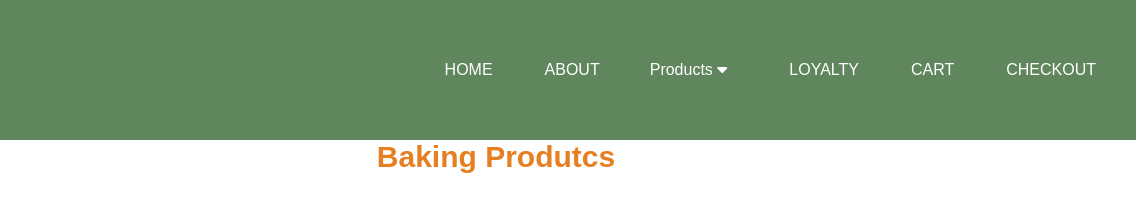
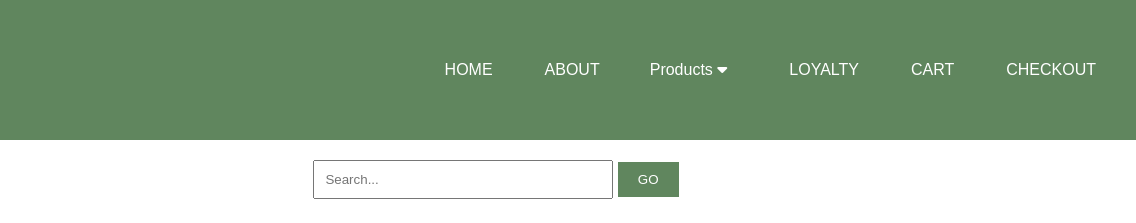
Before and after one commit to oshadhikawshani/wdos, a plain HTML site: page baking-page.html in a window 1280 px wide. Shown: the top 223 px of the page, 144-1280 px from the left. Drawn offline with Linux system fonts and the light colour scheme.

Commit message:
Update baking-page.html

```diff
--- a/baking-page.html
+++ b/baking-page.html
@@ -32,6 +32,13 @@
             <a href="checkout.html">CHECKOUT</a>
         </div>
     </header>
+
+        <div class="searchbar">
+        <form>
+            <input class="search" type="text" placeholder="Search..." size="50">
+            <button type="submit">GO</button>
+        </form>
+    </div>
 
 <section>
     <div class="daily_header">
```
